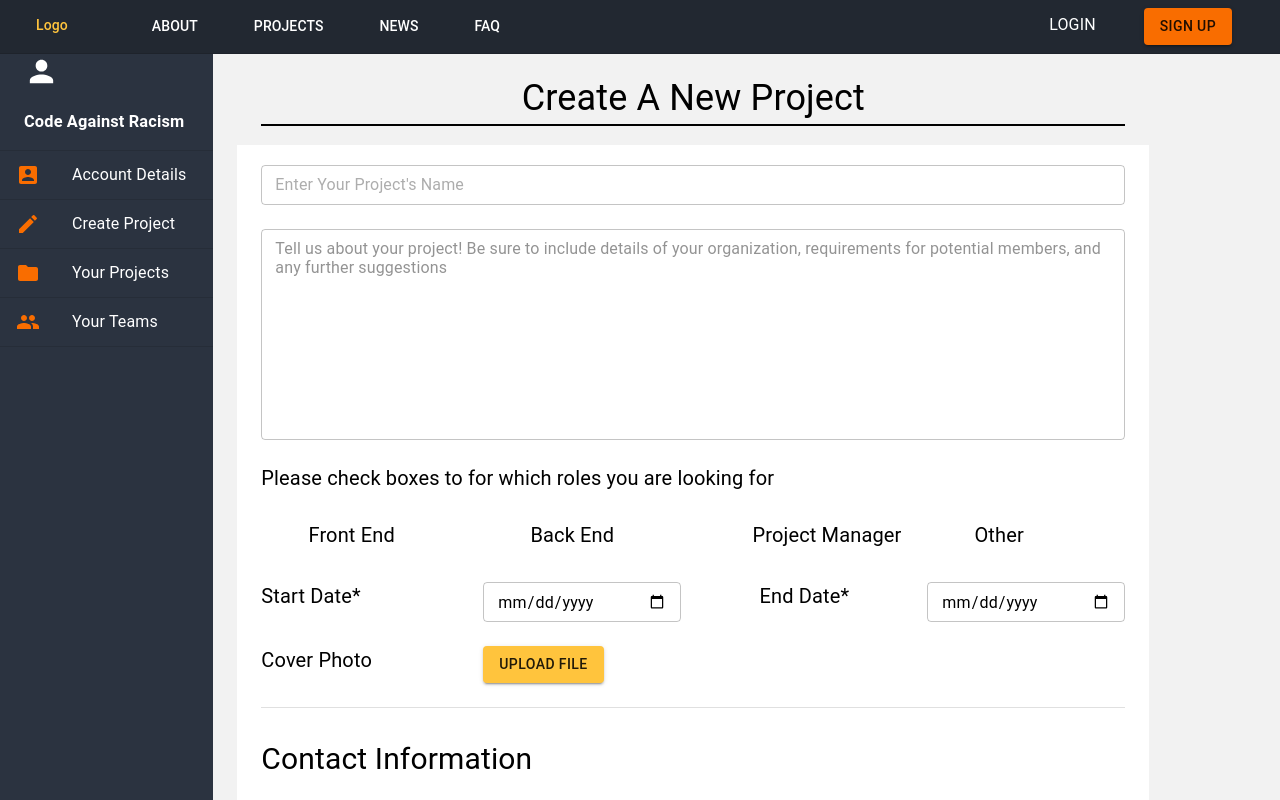
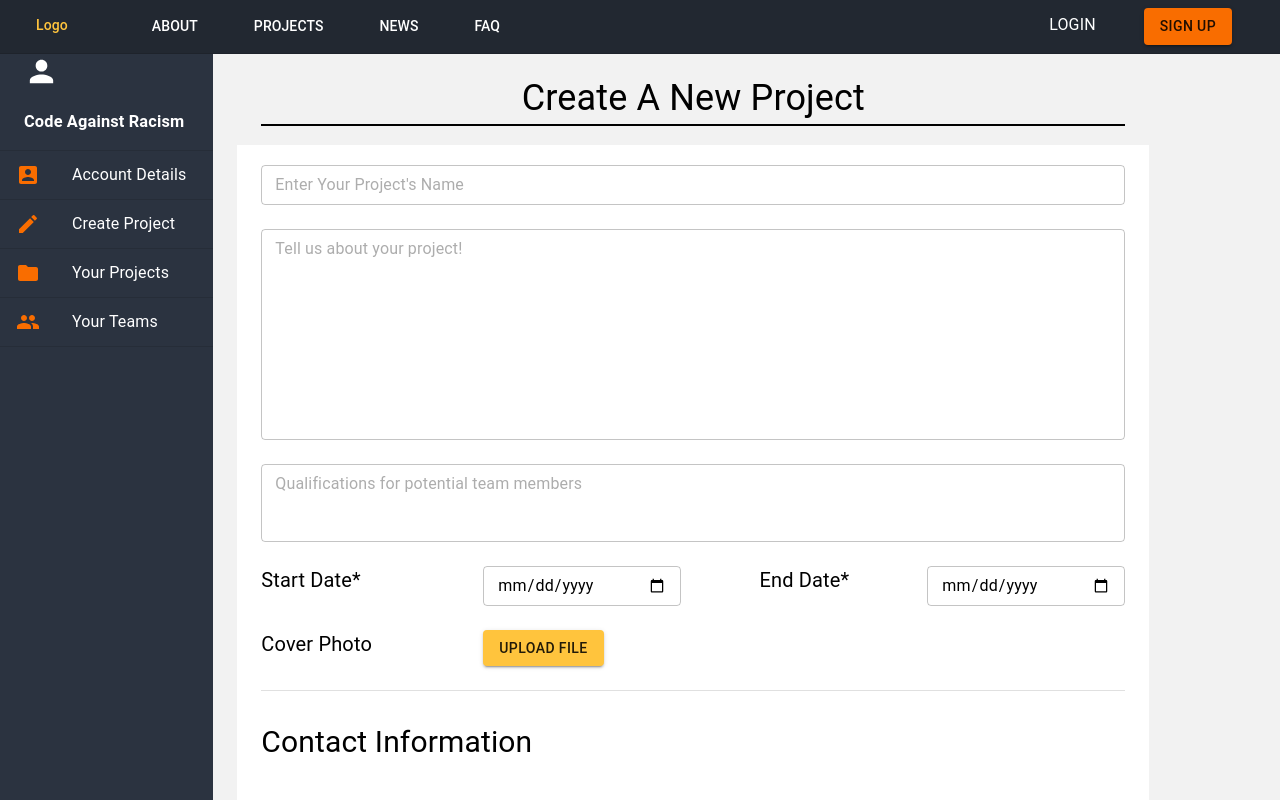
Before and after one commit to CodeAgainstRacism/codeagainstracism.org, a React (Create React App) app in the folder frontend/: page /newprojectform in a window 1280 px wide. Shown: the top 800 px of the page. Built offline with nearby package versions, Linux system fonts and the light colour scheme; no server answers.

Commit message:
created qualification text field

```diff
--- a/frontend/src/pages/NewProjectForm.jsx
+++ b/frontend/src/pages/NewProjectForm.jsx
@@ -1,44 +1,22 @@
 import React from "react";
-import {makeStyles, Checkbox } from '@material-ui/core';
 import {Container,
         CssBaseline,
         Button,
         TextField,
         Grid,
-        Box,} from '@material-ui/core';
-//import { Checkbox } from '@material-ui/core';
+        Box,
+        makeStyles} from '@material-ui/core';
 import Divider from '@material-ui/core/Divider';
-import Footer from "../components/Footer";
 import SideBar from "../components/SideBarOrganization"
-//for the sidebar, title, and form try using grid area
-//checkut form authentification
 const projectFormStyles = makeStyles((theme) => ({
 
   root: {
     flexGrow: 1,
-
-  },
-
-  fakeSideBar: {
-    backgroundColor: "#c4c4c4",
-    width: "100%",
-    height: "100%"
   },
 
   gridText:{
     textAlign: "justify",
     fontSize: theme.spacing(2.5),
-  },
-
-
-  gridAlignment: {
-    //marginLeft: "5%",
-    //marginRight: "5%",
-    display: "grid",
-    gridTemplateColumns: "20% 80%",
-    gridTemplateAreas: ` 'sideBar header'
-                          'sideBar form' `,
-
   },
 
   dividerBar: {
@@ -48,7 +26,6 @@ const projectFormStyles = makeStyles((theme) => ({
   },
 
   headingContainer: {
-    gridArea: "header",
     textAlign: "center",
     paddingBottom: "2%",
     paddingTop: "2%",
@@ -56,15 +33,7 @@ const projectFormStyles = makeStyles((theme) => ({
     width: "95%"
   },
 
-  sideBarContainer: {
-    gridArea: "sideBar",
-    width: "100%",
-    //marginLeft: "100%"
-  },
-
   rightContainer: {
-    gridArea: "form",
-  //contains the heading and the form
     backgroundColor: "white",
     paddingTop: "2%",
     paddingBottom: "5%",
@@ -75,16 +44,11 @@ export default function NewProjectForm() {
   const classes = projectFormStyles();
 
     return (
-      //if we're using a grid for the whole thing set direction to row?
       <React.Fragment>
         <CssBaseline />
-
-        {/**must wrapper the whole thing as a body? */}
         <Grid container spacing = {0} id = "row">
           <Grid item xs = {2} container alignItems = "stretch">
-            <Box className = {classes.sideBarContainer}>
               <SideBar/>
-            </Box>
           </Grid>
           <Grid item xs = {9}>
           <Container className = {classes.headingContainer}>
@@ -98,22 +62,11 @@ export default function NewProjectForm() {
                 <TextField label = "Enter Your Project's Name"/>
             </Grid>
             <Grid item xs = {12} >
-                <TextField placeholder = "Tell us about your project! Be sure to include details of your organization, requirements for potential members, and any further suggestions" rows = "10"  multiline = {true}/>
+                <TextField label = "Tell us about your project! " rows = "10"  multiline = {true}/>
             </Grid>
-            <Grid item display = "flex" justify = "space-evenly"xs = {12}>
-              Please check boxes to for which roles you are looking for
-            </Grid>
-            <Grid item display = "flex" justify = "space-evenly"xs = {3}>
-              <Checkbox/> Front End
-            </Grid>
-            <Grid item display = "flex" justify = "space-evenly" xs = {3}>
-              <Checkbox/> Back End
-              </Grid>
-            <Grid item display = "flex" justify = "space-evenly" xs = {3}>
-              <Checkbox/> Project Manager
-              </Grid>
-            <Grid item display = "flex" justify = "space-evenly"xs = {3}>
-              <Checkbox/> Other
+
+            <Grid item xs = {12} >
+             <TextField label = "Qualifications for potential team members" rows = "3" multiline = {true}/>
             </Grid>
             <Grid  item  xs = {3} >
                 Start Date*
@@ -137,12 +90,9 @@ export default function NewProjectForm() {
                 </Button>
             </Grid>
             <Grid item xs = {12} >
-                <Divider variant="fullwidth"/>
-                <p style={{fontSize: "30px"}}>Contact Information</p>
+              <Divider variant="fullwidth"/>
+              <p style={{fontSize: "30px"}}>Contact Information</p>
             </Grid>
-            {/* <Grid justify = "flex-end" item xs = {6} >
-                <Checkbox/> <label>Use Contact Information from account</label>
-            </Grid> */}
             <Grid item xs = {3} >
                 Full name*
             </Grid>
@@ -167,7 +117,6 @@ export default function NewProjectForm() {
             <Grid item xs = {9} >
                 <TextField/>
             </Grid>
-
             <Grid item container xs={12} justify = "center">
                 <Button color ="primary" variant = "contained">Submit</Button>
             </Grid>
@@ -175,7 +124,6 @@ export default function NewProjectForm() {
         </Container>
         </Grid>
       </Grid>
-
       </React.Fragment>
     );
   }
```
